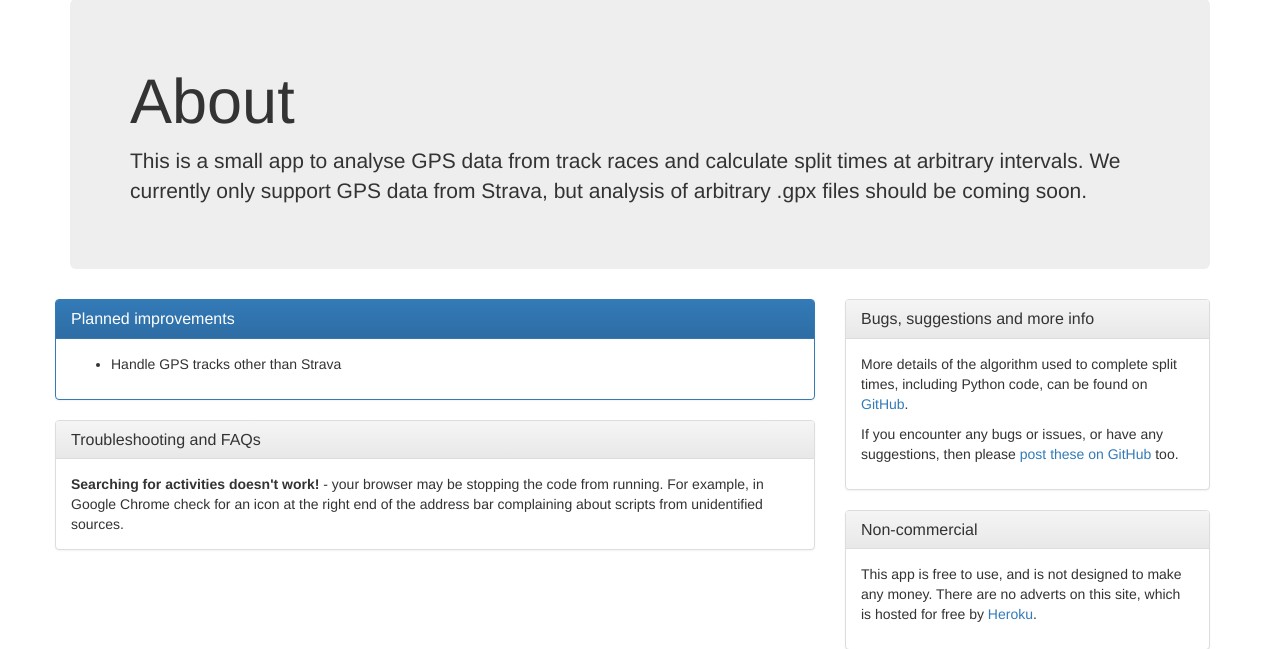
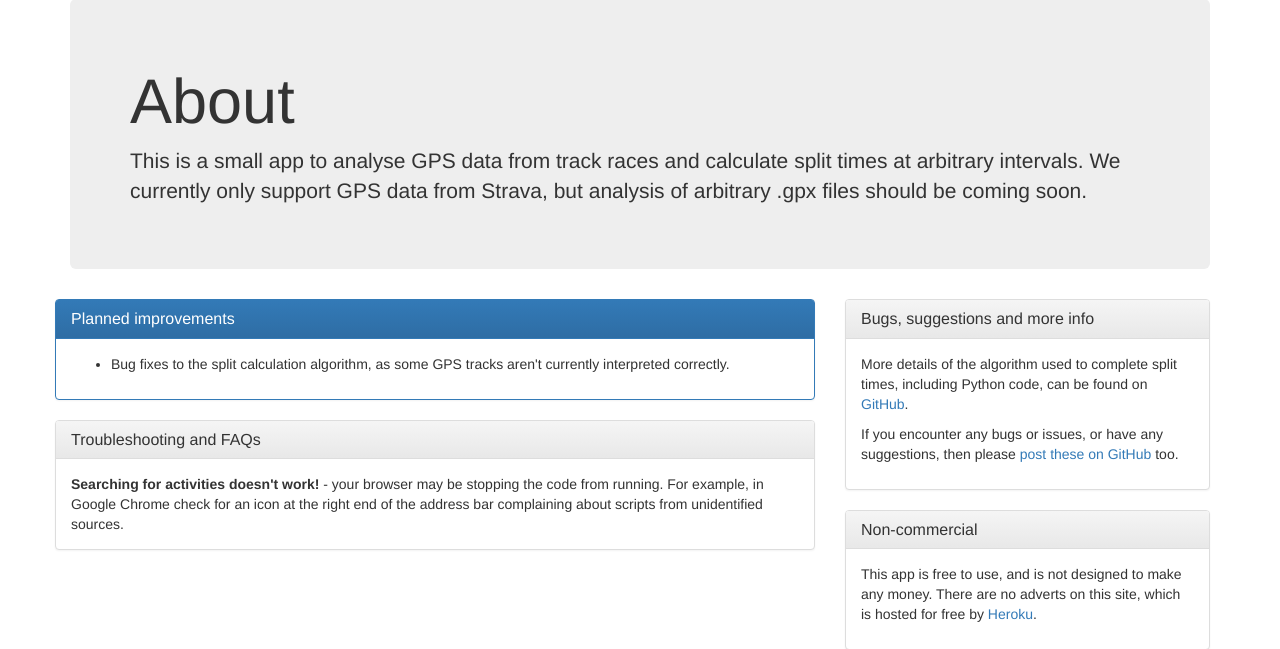
Before and after one commit to jrgparkinson/track-splits-web, a Django app: page /about/ in a window 1280 px wide. Shown: the part 71-720 px from the top of the page. Run offline with Django 3.2, Linux system fonts and the light colour scheme; some libraries are stand-ins or nearby versions.

Commit message:
Update about.html

```diff
--- a/TrackSplitsApp/templates/about.html
+++ b/TrackSplitsApp/templates/about.html
@@ -26,7 +26,7 @@
             <div class="panel-body">
              <ul>
 
-     <li>Handle GPS tracks other than Strava</li>
+     <li>Bug fixes to the split calculation algorithm, as some GPS tracks aren't currently interpreted correctly.</li>
      </ul>
 
             </div>
```
